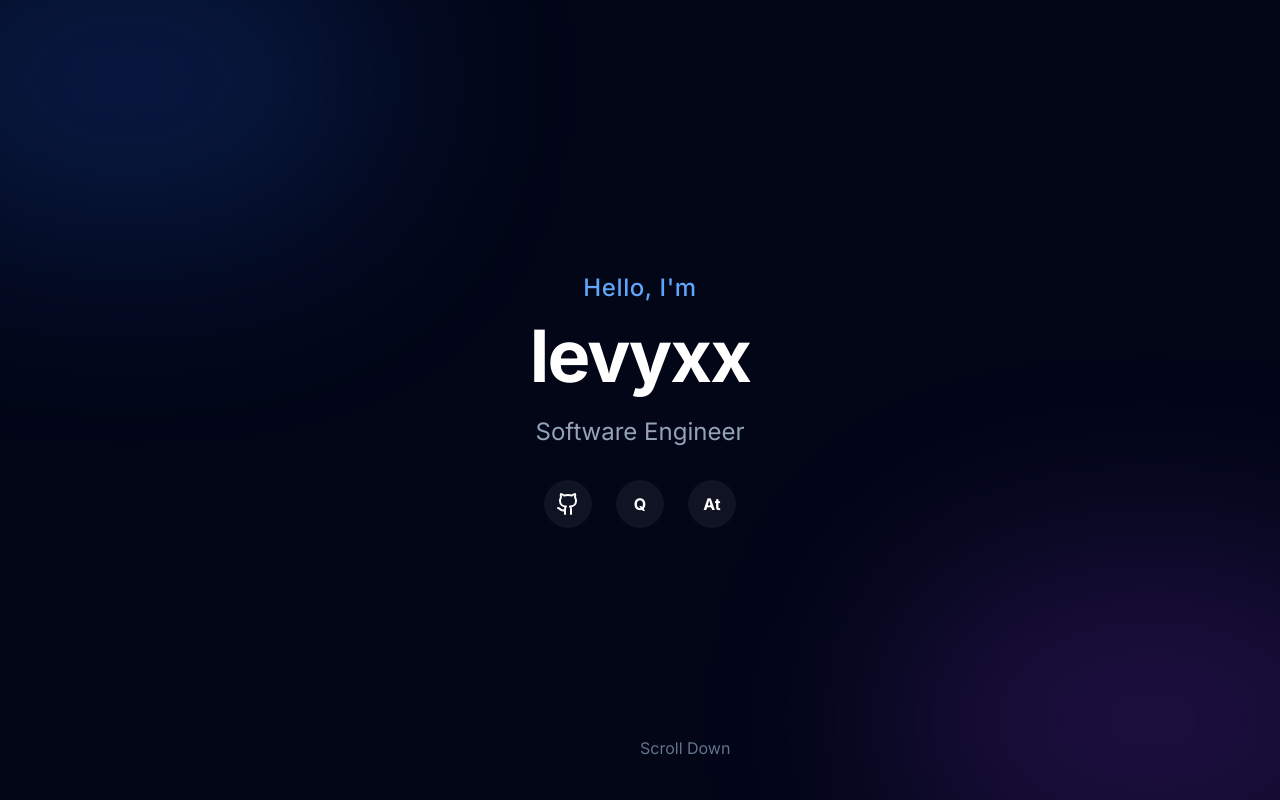
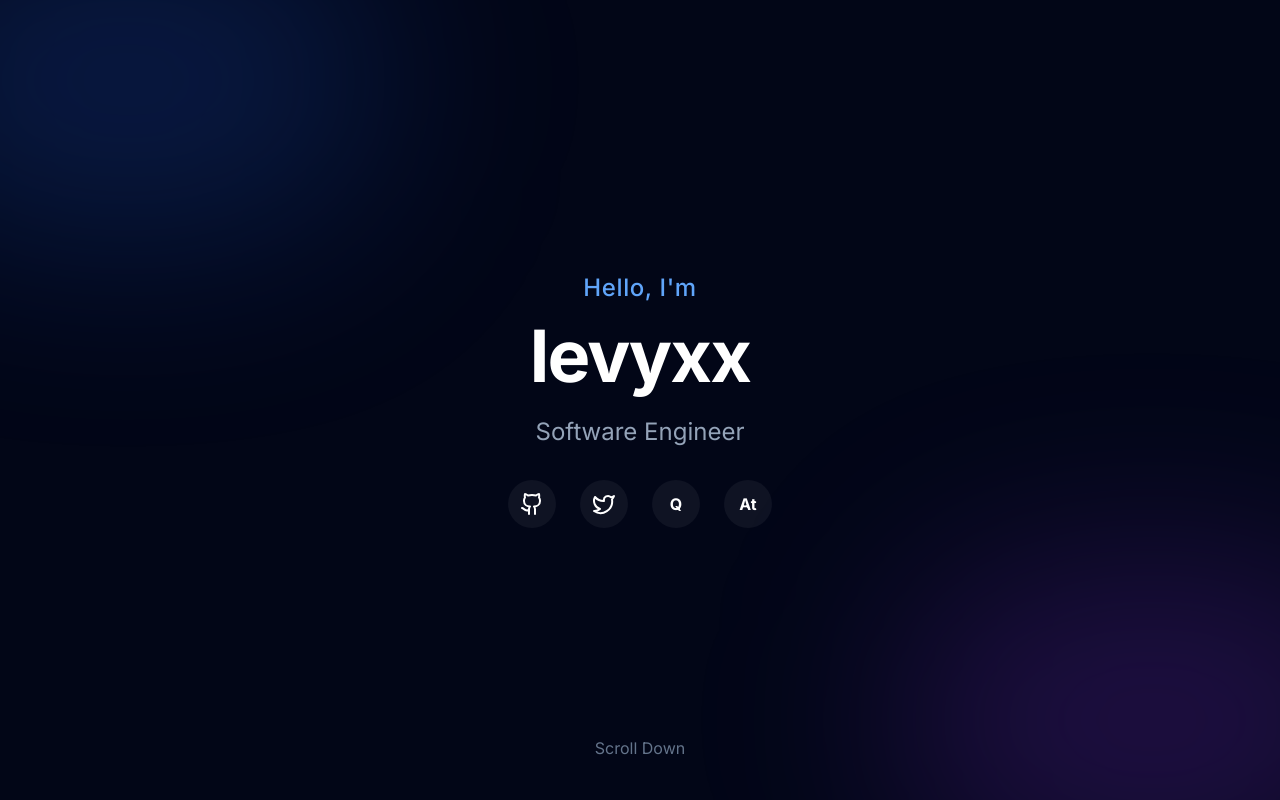
Before and after one commit to levyxx/mypage, a React (Vite) app: page / in a window 1280 px wide. Shown: the top 800 px of the page. Built offline with nearby package versions, Linux system fonts and the light colour scheme.

Commit message:
Twitterアカウントを追加

```diff
--- a/src/components/Hero.tsx
+++ b/src/components/Hero.tsx
@@ -1,5 +1,5 @@
 import { motion } from 'framer-motion';
-import { Github } from 'lucide-react';
+import { Github, Twitter } from 'lucide-react';
 
 const Hero = () => {
   return (
@@ -41,6 +41,14 @@ const Hero = () => {
           >
             <Github size={24} />
           </a>
+          <a
+            href="https://x.com/levyxx_tech_"
+            target="_blank"
+            rel="noopener noreferrer"
+            className="p-3 bg-white/5 rounded-full hover:bg-white/10 transition-colors text-white"
+          >
+            <Twitter size={24} />
+          </a>
           {/* Qiita icon is not available in lucide-react, using Code2 as placeholder or text */}
           <a
             href="https://qiita.com/levyx"
@@ -64,7 +72,7 @@ const Hero = () => {
       <motion.div
         animate={{ y: [0, 10, 0] }}
         transition={{ repeat: Infinity, duration: 2 }}
-        className="absolute bottom-10 left-1/2 -translate-x-1/2 text-slate-500 text-center whitespace-nowrap"
+        className="absolute bottom-10 w-full flex justify-center text-slate-500 text-center whitespace-nowrap"
       >
         Scroll Down
       </motion.div>
```
